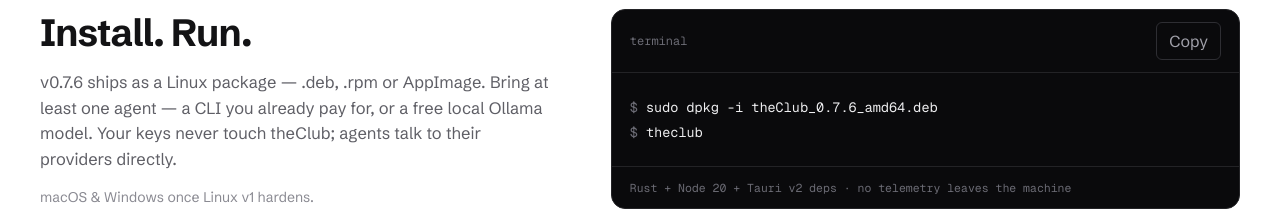
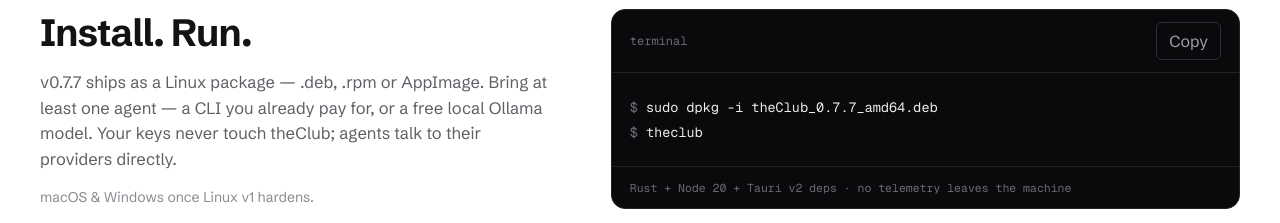
Before and after one commit to Misc42/theclub-landing, a Next.js app: page / in a window 1280 px wide. Shown: the part 4696-4919 px from the top of the page. Built offline with nearby package versions, Linux system fonts and the light colour scheme; a web font is replaced by a local one.

Commit message:
Point the install commands at the release that is actually out

```diff
--- a/components/Install.tsx
+++ b/components/Install.tsx
@@ -3,7 +3,7 @@
 import { useState } from "react";
 
 const LINES: ReadonlyArray<string> = [
-  "sudo dpkg -i theClub_0.7.6_amd64.deb",
+  "sudo dpkg -i theClub_0.7.7_amd64.deb",
   "theclub",
 ];
 
@@ -24,7 +24,7 @@
             Install. Run.
           </h2>
           <p className="mt-4 text-[16.5px] leading-[1.55] text-muted">
-            v0.7.6 ships as a Linux package — .deb, .rpm or AppImage. Bring at
+            v0.7.7 ships as a Linux package — .deb, .rpm or AppImage. Bring at
             least one agent — a CLI you already pay for, or a free local Ollama
             model. Your keys never touch theClub; agents talk to their providers
             directly.
```
